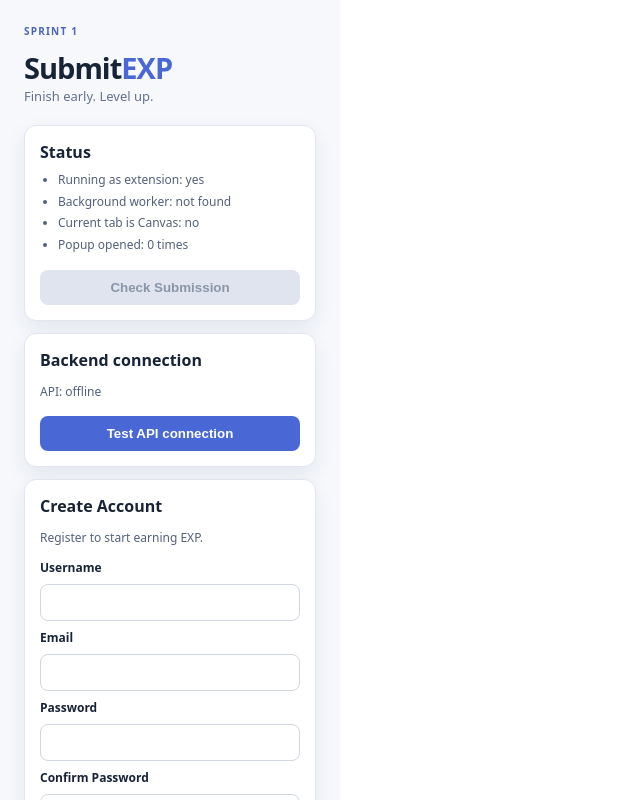
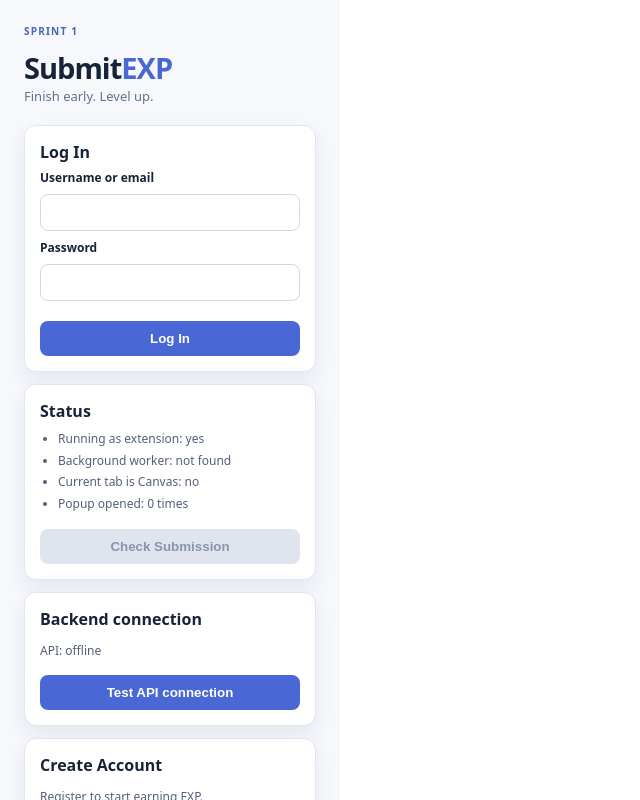
Before and after one commit to Mrrpyy/SubmitEXP, a React (Vite) app in the folder extension/: page / in a window 1280 px wide. Shown: the top 800 px of the page, without its empty margins (0-640 px from the left). Built offline with nearby package versions, Linux system fonts and the light colour scheme; no server answers.

Commit message:
Add login and logout

```diff
--- a/extension/src/App.css
+++ b/extension/src/App.css
@@ -22,3 +22,13 @@
 .registration-panel button:disabled { opacity: 0.6; }
 .form-error { color: #b42318 !important; font-size: 12px; }
 .form-success { color: #067647 !important; font-size: 12px; }
+
+
+/* Login form */
+.login-panel form { display: flex; flex-direction: column; gap: 8px; }
+.login-panel label { font-size: 12px; font-weight: 600; color: #172337; }
+.login-panel input { width: 100%; padding: 10px; border: 1px solid #d0d7e2; border-radius: 8px; font-size: 13px; background: white; color: #172337; }
+.login-panel input:focus { outline: 2px solid #4967d5; outline-offset: 1px; }
+.login-panel button { margin-top: 12px; }
+.login-panel button:disabled { opacity: 0.6; }
+button.link, button.link:not(:disabled) { background: none; color: #4967d5; padding: 0; margin-top: 12px; width: auto; font-weight: 600; }
--- a/extension/src/App.tsx
+++ b/extension/src/App.tsx
@@ -1,6 +1,9 @@
 import RegistrationForm from './components/RegistrationForm';
+import LoginForm from './components/LoginForm';
 import { useEffect, useState } from 'react';
 import BackendConnectionStatus from './components/BackendConnectionStatus';
+import { ApiError, getCurrentUser } from './services/api';
+import type { User } from './services/api';
 import {
   getActiveTabUrl,
   isCanvasUrl,
@@ -9,11 +12,15 @@
   pingBackground,
   saveValue,
 } from './services/chromeHelpers';
+import { clearSession, loadSession, saveSession } from './services/session';
+
 
 export default function App() {
   const [onCanvas, setOnCanvas] = useState(false);
   const [backgroundOk, setBackgroundOk] = useState(false);
   const [timesOpened, setTimesOpened] = useState(0);
+  const [user, setUser] = useState<User | null>(null);
+
 
   // Runs once every time the popup opens
   useEffect(() => {
@@ -35,6 +42,38 @@
     });
   }, []);
 
+  // Restore the saved login when the popup opens
+  useEffect(() => {
+    async function restore() {
+      const session = await loadSession();
+      if (!session) return;
+      setUser(session.user); // show it right away
+      try {
+        setUser(await getCurrentUser(session.token)); // make sure the token still works
+      } catch (error) {
+        // Only a 401 means the login is really over
+        if (error instanceof ApiError && error.status === 401) {
+          await clearSession();
+          setUser(null);
+        }
+      }
+    }
+
+    restore().catch((error) => {
+      console.error('Restoring login failed:', error);
+    });
+  }, []);
+
+  async function handleLoggedIn(token: string, loggedInUser: User) {
+    await saveSession({ token, user: loggedInUser });
+    setUser(loggedInUser);
+  }
+
+  async function handleLogout() {
+    await clearSession();
+    setUser(null);
+  }
+
   return (
     <main className="shell">
       <div className="tag">SPRINT 1</div>
@@ -45,7 +84,19 @@
 
       <p className="motto">Finish early. Level up.</p>
 
-      <section className="panel">
+            {user ? (
+        <section className="panel">
+          <h2>Welcome, {user.username}</h2>
+          <p>Logged in as {user.email}</p>
+          <button type="button" className="link" onClick={handleLogout}>
+            Log out
+          </button>
+        </section>
+      ) : (
+        <LoginForm onLoggedIn={handleLoggedIn} />
+      )}
+
+      <section className="panel" style={{ marginTop: 12 }}>
         <h2>Status</h2>
 
         <ul className="status">
@@ -64,15 +115,15 @@
         </ul>
 
         <button
-          disabled={!onCanvas}
-          title={onCanvas ? '' : 'Open a Canvas page first'}
+          disabled={!onCanvas || !user}
+          title={!user ? 'Log in first' : onCanvas ? '' : 'Open a Canvas page first'}
         >
           Check Submission
         </button>
       </section>
 
       <BackendConnectionStatus />
-      <RegistrationForm />
+      {!user && <RegistrationForm />}
 
       <small>
         Screenshot capture comes in a later item.
--- /dev/null
+++ b/extension/src/components/LoginForm.tsx
@@ -0,0 +1,68 @@
+import { useState } from 'react';
+import type { FormEvent } from 'react';
+import { loginUser } from '../services/api';
+import type { User } from '../services/api';
+
+type Props = {
+  onLoggedIn: (token: string, user: User) => void | Promise<void>;
+};
+
+export default function LoginForm({ onLoggedIn }: Props) {
+  const [identifier, setIdentifier] = useState(''); // username or email
+  const [password, setPassword] = useState('');
+  const [error, setError] = useState('');
+  const [loading, setLoading] = useState(false);
+
+  async function handleSubmit(e: FormEvent<HTMLFormElement>) {
+    e.preventDefault();
+    setError('');
+    setLoading(true);
+
+    try {
+      const result = await loginUser(identifier.trim(), password);
+      await onLoggedIn(result.access_token, result.user);
+    } catch (err) {
+      setError(err instanceof Error ? err.message : 'Login failed. Please try again.');
+    } finally {
+      setLoading(false);
+    }
+  }
+
+  return (
+    <section className="panel login-panel">
+      <h2>Log In</h2>
+
+      <form onSubmit={handleSubmit}>
+        <label htmlFor="login-identifier">Username or email</label>
+        <input
+          id="login-identifier"
+          type="text"
+          value={identifier}
+          onChange={(e) => setIdentifier(e.target.value)}
+          autoComplete="username"
+          required
+        />
+
+        <label htmlFor="login-password">Password</label>
+        <input
+          id="login-password"
+          type="password"
+          value={password}
+          onChange={(e) => setPassword(e.target.value)}
+          autoComplete="current-password"
+          required
+        />
+
+        <button type="submit" disabled={loading}>
+          {loading ? 'Logging in...' : 'Log In'}
+        </button>
+      </form>
+
+      {error && (
+        <p className="form-error" role="alert">
+          {error}
+        </p>
+      )}
+    </section>
+  );
+}
--- a/extension/src/components/RegistrationForm.tsx
+++ b/extension/src/components/RegistrationForm.tsx
@@ -53,7 +53,7 @@
       });
 
       setSuccess(
-        `Account created for ${result.username}! You can log in once login is available.`
+        `Account created for ${result.username}! You can log in now.`
       );
 
       setUsername('');
--- a/extension/src/services/api.ts
+++ b/extension/src/services/api.ts
@@ -20,7 +20,30 @@
   status: string;
 }
 
-async function apiRequest<T>(path: string, body?: unknown): Promise<T> {
+export interface User {
+  user_id: number;
+  username: string;
+  email: string;
+  role: string;
+}
+
+export interface LoginResponse {
+  access_token: string;
+  token_type: string;
+  user: User;
+}
+
+// remembers the HTTP status so the popup can tell "login expired" from "backend offline"
+export class ApiError extends Error {
+  status?: number;
+
+  constructor(message: string, status?: number) {
+    super(message);
+    this.status = status;
+  }
+}
+
+async function apiRequest<T>(path: string, body?: unknown, token?: string): Promise<T> {
   const controller = new AbortController();
   const timeout = setTimeout(() => controller.abort(), 8000);
 
@@ -30,10 +53,16 @@
       signal: controller.signal,
     };
 
+    const headers: Record<string, string> = {};
+
     if (body !== undefined) {
-      options.headers = { 'Content-Type': 'application/json' };
+      headers['Content-Type'] = 'application/json';
       options.body = JSON.stringify(body);
     }
+
+     // Logged in requests carry the login token from /auth/login.
+    if (token) headers.Authorization = `Bearer ${token}`;
+    options.headers = headers;
 
     const response = await fetch(`${API_BASE_URL}${path}`, options);
     const data: unknown = await response.json().catch(() => null);
@@ -43,8 +72,10 @@
       if (data && typeof data === 'object' && 'detail' in data) {
         const detail = data.detail;
         if (typeof detail === 'string') reason = detail;
+
+        else if (Array.isArray(detail) && typeof detail[0]?.msg === 'string') reason = detail[0].msg;
       }
-      throw new Error(reason);
+      throw new ApiError(reason, response.status);
     }
 
     if (data === null) throw new Error('Backend returned invalid JSON');
@@ -96,3 +127,13 @@
     user
   );
 }
+
+// identifier is the username or the email
+export function loginUser(identifier: string, password: string): Promise<LoginResponse> {
+  return apiRequest<LoginResponse>('/auth/login', { identifier, password });
+}
+
+// Checks that a saved token still works and returns who it belongs to
+export function getCurrentUser(token: string): Promise<User> {
+  return apiRequest<User>('/auth/me', undefined, token);
+}
--- /dev/null
+++ b/extension/src/services/session.ts
@@ -0,0 +1,18 @@
+import type { User } from './api';
+import { loadValue, saveValue } from './chromeHelpers';
+
+// The saved login. It lives in chrome.storage, so it survives closing the popup.
+// Logging out is just deleting it, the server keeps no sessions.
+export type Session = { token: string; user: User };
+
+export function loadSession(): Promise<Session | null | undefined> {
+  return loadValue<Session | null>('session');
+}
+
+export function saveSession(session: Session): Promise<void> {
+  return saveValue('session', session);
+}
+
+export function clearSession(): Promise<void> {
+  return saveValue('session', null);
+}
```
